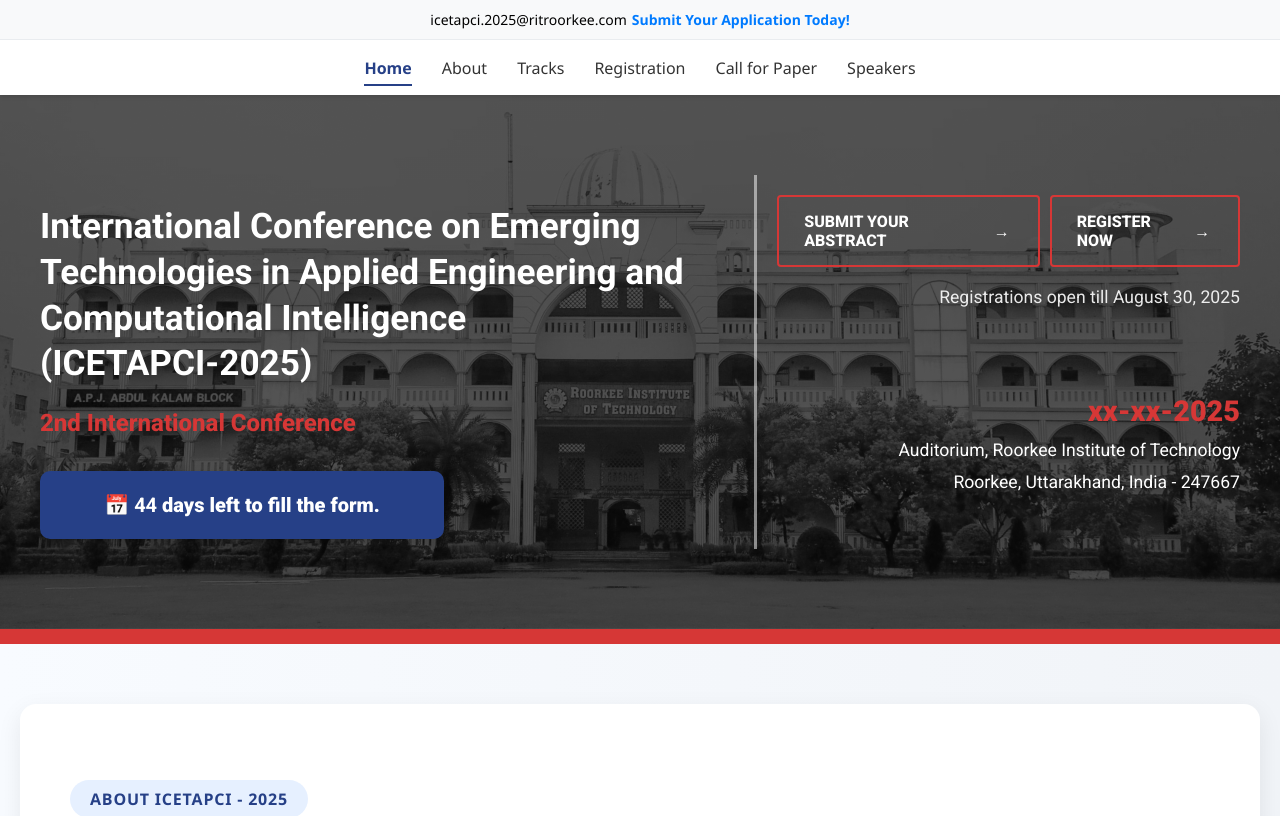
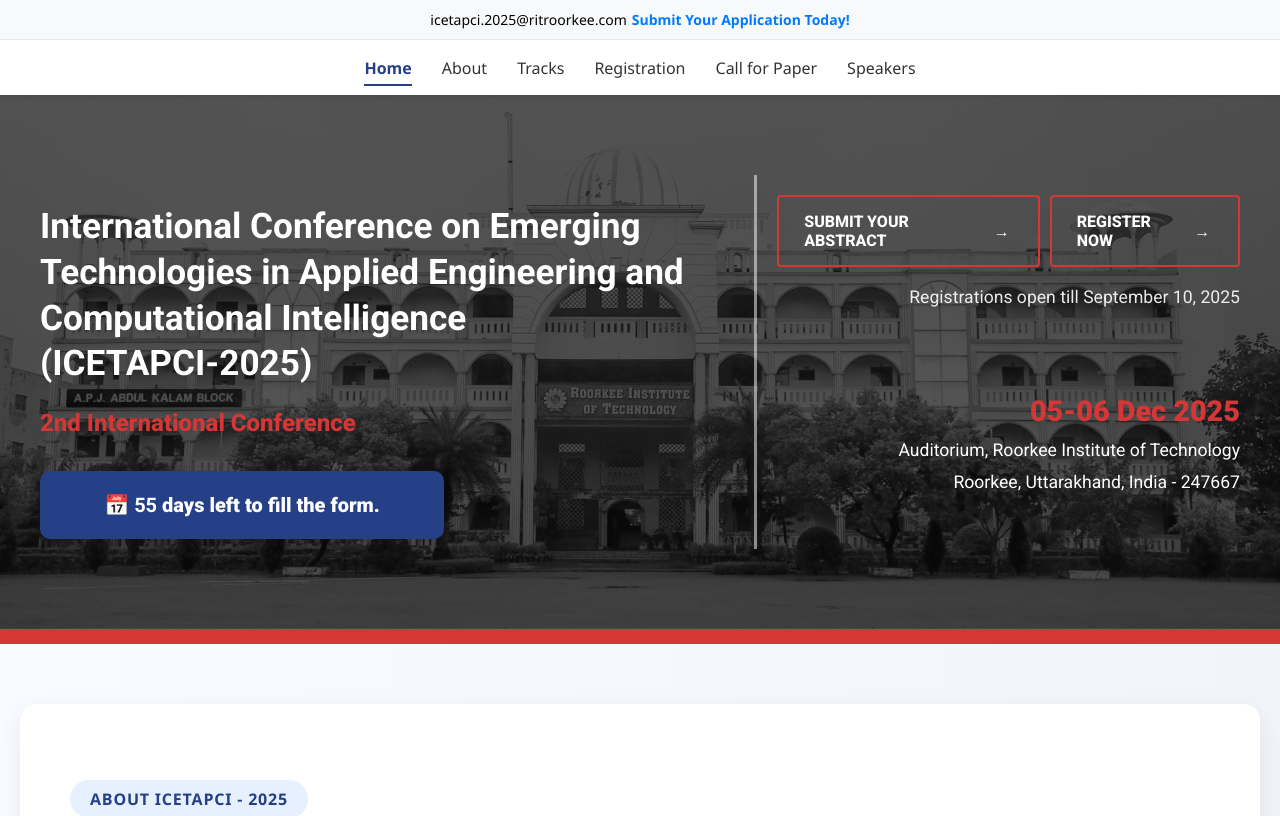
Before and after one commit to PriyanshuRoushan/confwebsite25, a React (Create React App) app in the folder frontend/: page / in a window 1280 px wide. Shown: the top 816 px of the page. Built offline with nearby package versions, Linux system fonts and the light colour scheme; a web font is replaced by a local one.

Commit message:
date updated

```diff
--- a/frontend/src/components/herosection/hero.js
+++ b/frontend/src/components/herosection/hero.js
@@ -22,7 +22,7 @@
           <h1 className="hero-title">International Conference on Emerging Technologies in Applied Engineering and Computational Intelligence <br />(ICETAPCI-2025)</h1>
           <h2 className="hero-subtitle">2nd International Conference</h2>
 
-          <CountdownDaysOnly deadline="2025-08-30" />
+          <CountdownDaysOnly deadline="2025-09-10" />
 
         </div>
         <div className="hero-right">
@@ -34,10 +34,10 @@
               REGISTER NOW <span className="arrow">→</span>
             </a>
           </div>
-          <p className="registration-note">Registrations open till August 30, 2025</p>
+          <p className="registration-note">Registrations open till September 10, 2025</p>
           <div className="event-details-bottom">
             <br /><br />
-            <p className="date">xx-xx-2025</p>
+            <p className="date">05-06 Dec 2025</p>
             <p className="location">Auditorium, Roorkee Institute of Technology</p>
             <p className="location">Roorkee, Uttarakhand, India - 247667</p>
           </div>
```
